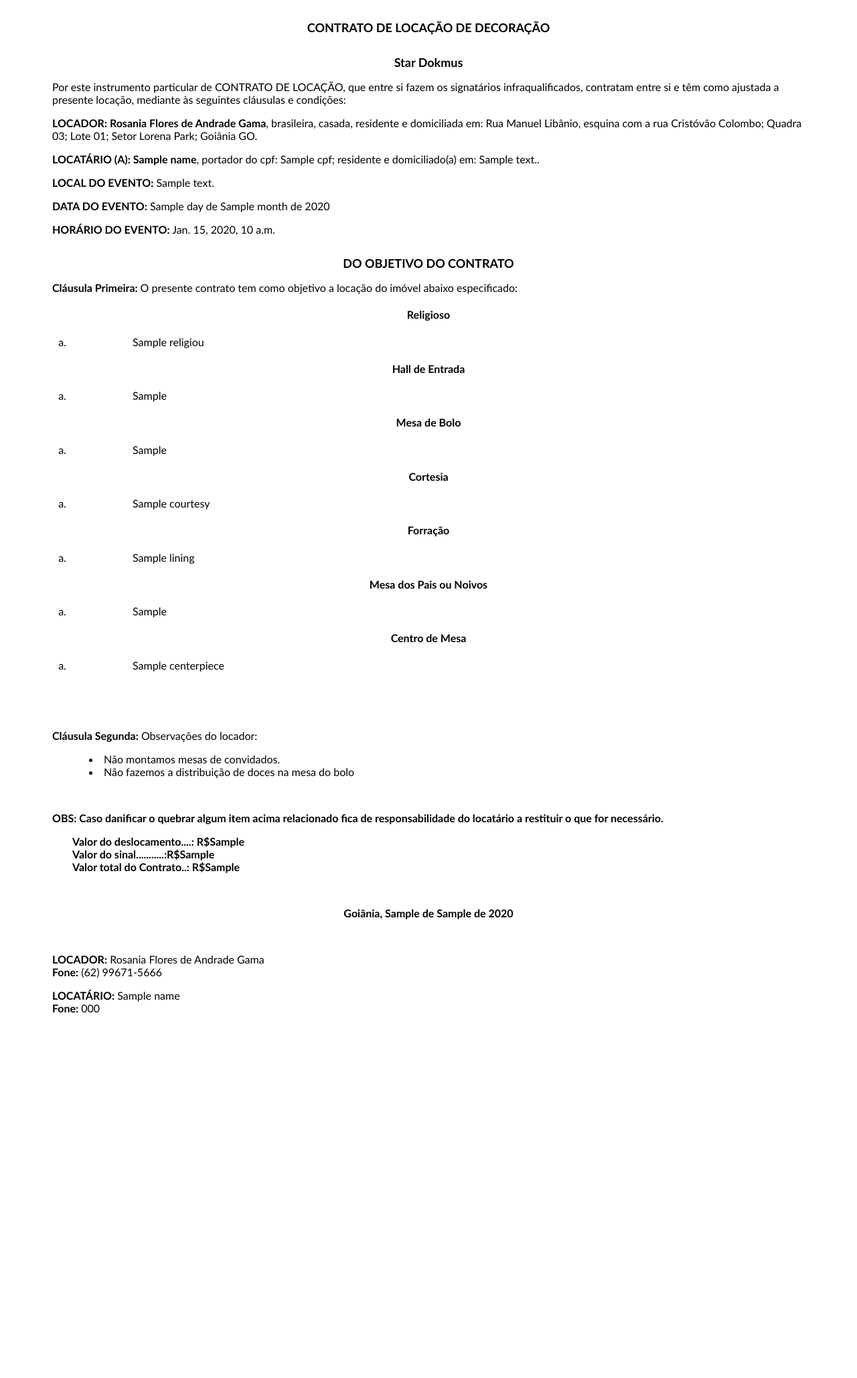
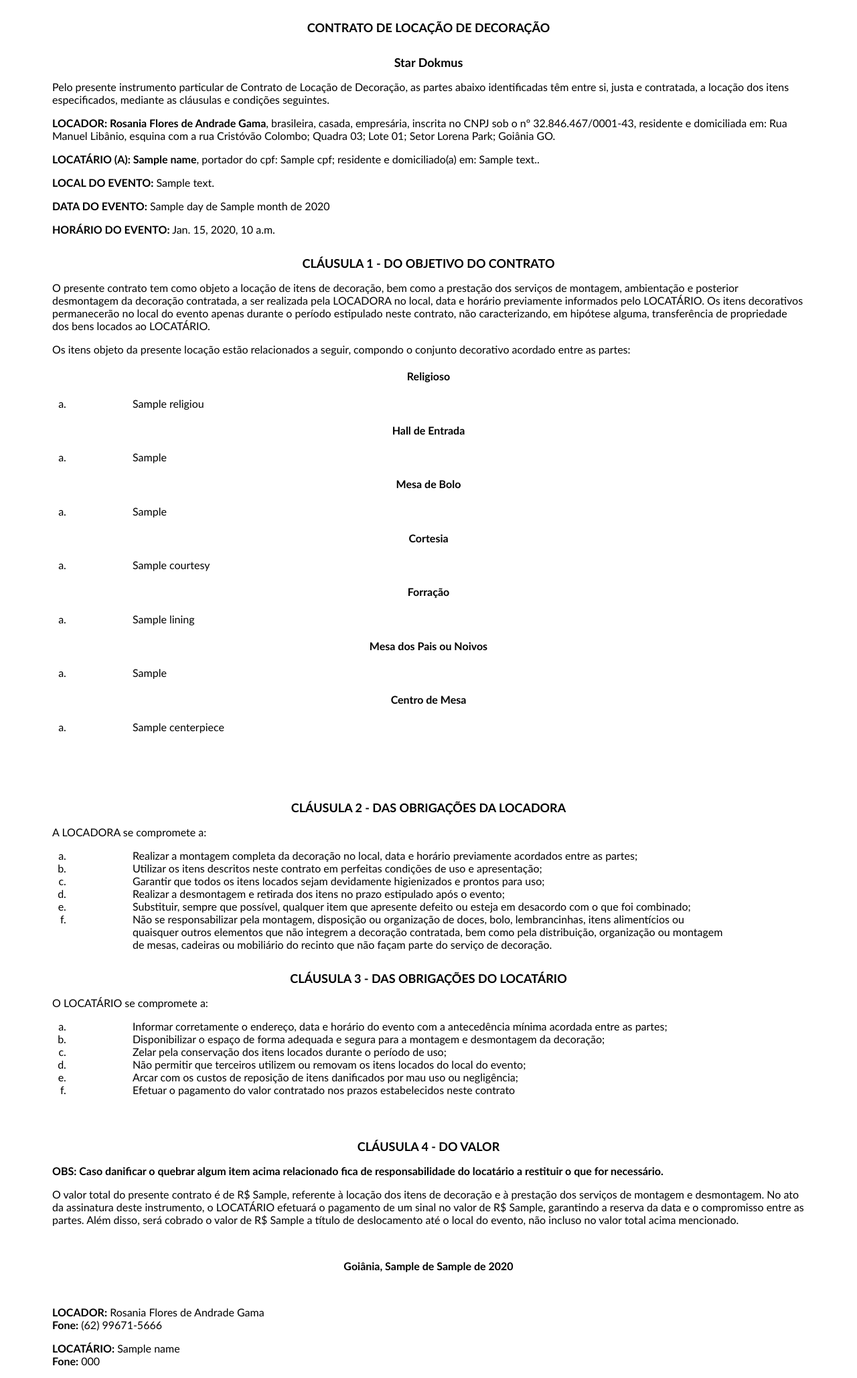
Before and after one commit to HenriqueTorresA/ContractGenerator, a Django app: template app_cg/templates/cg/new_contract_decoration/template_contrato_decoracao.html in a window 1280 px wide. Shown: the whole page at 67% size. Before the commit the page ends 1513 px from the top, so only its background shows below. Run offline with Django 5.2, Linux system fonts and the light colour scheme; the template is opened without the code that fills it: most values are stand-ins (such as "Sample title", 1, 10 or a date in 2020); parts of the project's set-up code (start-up, migrations or seed data) failed here and were passed over.

Commit message:
> Ajustes no template de contrato de decoração (pedido do cliente), sem adição de variável.

```diff
--- a/app_cg/templates/cg/new_contract_decoration/template_contrato_decoracao.html
+++ b/app_cg/templates/cg/new_contract_decoration/template_contrato_decoracao.html
@@ -48,10 +48,10 @@
 <body>
     <h2>CONTRATO DE LOCAÇÃO DE DECORAÇÃO</h2>
     <h2>Star Dokmus</h2>
-    <p>Por este instrumento particular de CONTRATO DE LOCAÇÃO, que entre si fazem os signatários infraqualificados,
-        contratam entre si e têm como ajustada a presente locação, mediante às seguintes cláusulas e condições: </p>
-    <p><strong>LOCADOR: Rosania Flores de Andrade Gama</strong>, brasileira, casada, residente e domiciliada em: Rua
-        Manuel Libânio, esquina com a rua Cristóvão Colombo; Quadra 03; Lote 01; Setor Lorena Park; Goiânia GO. </p>
+    <p>Pelo presente instrumento particular de Contrato de Locação de Decoração, as partes abaixo identificadas têm entre si,
+        justa e contratada, a locação dos itens especificados, mediante as cláusulas e condições seguintes.</p>
+    <p><strong>LOCADOR: Rosania Flores de Andrade Gama</strong>, brasileira, casada, empresária, inscrita no CNPJ sob o nº 32.846.467/0001-43,
+        residente e domiciliada em: Rua Manuel Libânio, esquina com a rua Cristóvão Colombo; Quadra 03; Lote 01; Setor Lorena Park; Goiânia GO. </p>
     <p><strong>LOCATÁRIO (A): {{ name }}</strong>, portador do cpf: {{ cpf }}; residente e domiciliado(a)
         em: {{ address }}.</p>
 
@@ -59,9 +59,12 @@
     <p><strong>DATA DO EVENTO:</strong> {{ day }} de {{ month }} de {{ year }} </p>
     <p><strong>HORÁRIO DO EVENTO:</strong> {{ eventTime }}</p>
 
-    <h2>DO OBJETIVO DO CONTRATO</h2>
-    <p><strong>Cláusula Primeira: </strong>O presente contrato tem como objetivo a locação do imóvel abaixo
-        especificado: </p>
+    <h2>CLÁUSULA 1 - DO OBJETIVO DO CONTRATO</h2>
+    <p> O presente contrato tem como objeto a locação de itens de decoração, bem como a prestação dos serviços de montagem,
+        ambientação e posterior desmontagem da decoração contratada, a ser realizada pela LOCADORA no local, data e horário previamente informados pelo LOCATÁRIO.
+        Os itens decorativos permanecerão no local do evento apenas durante o período estipulado neste contrato, não caracterizando, em hipótese alguma,
+        transferência de propriedade dos bens locados ao LOCATÁRIO.</p>
+    <p>Os itens objeto da presente locação estão relacionados a seguir, compondo o conjunto decorativo acordado entre as partes: </p>
     <ol type="a" id="_para_ol">
         {% if religiousList %}
             <h4>Religioso</h4>
@@ -119,17 +122,41 @@
         {% endif %}
     </ol>
     <br><br><br>
-    <p><strong>Cláusula Segunda:</strong> Observações do locador:
-        <li class="margin-left">Não montamos mesas de convidados.</li>
-        <li class="margin-left">Não fazemos a distribuição de doces na mesa do bolo</li></p>
+
+    <h2>CLÁUSULA 2 - DAS OBRIGAÇÕES DA LOCADORA</h2>
+    <p>A LOCADORA se compromete a:</p>
+    <ol type="a">
+        <li>Realizar a montagem completa da decoração no local, data e horário previamente acordados entre as partes;</li>
+        <li>Utilizar os itens descritos neste contrato em perfeitas condições de uso e apresentação;</li>
+        <li>Garantir que todos os itens locados sejam devidamente higienizados e prontos para uso;</li>
+        <li>Realizar a desmontagem e retirada dos itens no prazo estipulado após o evento;</li>
+        <li>Substituir, sempre que possível, qualquer item que apresente defeito ou esteja em desacordo com o que foi combinado;</li>
+        <li>Não se responsabilizar pela montagem, disposição ou organização de doces, bolo, lembrancinhas, itens alimentícios ou quaisquer
+            outros elementos que não integrem a decoração contratada, bem como pela distribuição, organização ou montagem de mesas, cadeiras
+            ou mobiliário do recinto que não façam parte do serviço de decoração.</li>
+    </ol>
+
+    <h2>CLÁUSULA 3 - DAS OBRIGAÇÕES DO LOCATÁRIO</h2>
+    <p>O LOCATÁRIO se compromete a:</p>
+    <ol type="a">
+        <li>Informar corretamente o endereço, data e horário do evento com a antecedência mínima acordada entre as partes;</li>
+        <li>Disponibilizar o espaço de forma adequada e segura para a montagem e desmontagem da decoração;</li>
+        <li>Zelar pela conservação dos itens locados durante o período de uso;</li>
+        <li>Não permitir que terceiros utilizem ou removam os itens locados do local do evento;</li>
+        <li>Arcar com os custos de reposição de itens danificados por mau uso ou negligência;</li>
+        <li>Efetuar o pagamento do valor contratado nos prazos estabelecidos neste contrato</li>
+    </ol>
+
     <br>
+    <h2>CLÁUSULA 4 - DO VALOR</h2>
     <p><strong>OBS: Caso danificar o quebrar algum item acima relacionado fica de
         responsabilidade do locatário a restituir o que for necessário.</strong></p>
-    <p class="margin-left"><strong>
-        Valor do deslocamento....: R${{ displacementValue }} <br>
-        Valor do sinal...........:R${{ antecipatedValue }} <br>
-        Valor total do Contrato..: R${{ eventValue }} <br>
-    </strong></p>
+
+    <p>O valor total do presente contrato é de R$ {{ eventValue }}, referente à locação dos itens de decoração e à prestação dos
+        serviços de montagem e desmontagem. No ato da assinatura deste instrumento, o LOCATÁRIO efetuará o pagamento de um sinal no
+        valor de R$ {{ antecipatedValue }}, garantindo a reserva da data e o compromisso entre as partes. Além disso, será cobrado o valor
+        de R$ {{ displacementValue }} a título de deslocamento até o local do evento, não incluso no valor total acima mencionado.</p>
+
     <br>
     <p style="text-align: center;"><strong>Goiânia, {{ currentDay }} de {{ currentMonth }} de {{ currentYear }}</strong></p>
     <br>
```
